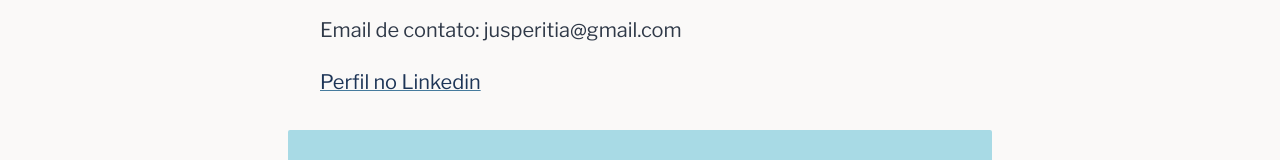
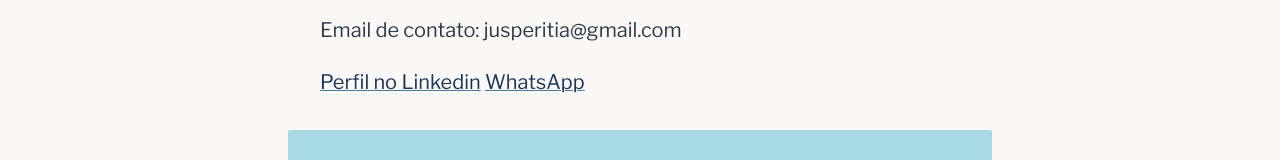
Before and after one commit to rgrcnh/peritia, a SvelteKit app: page /contact in a window 1280 px wide. Shown: the part 417-577 px from the top of the page. Built offline with nearby package versions, Linux system fonts and the light colour scheme.

Commit message:
alteracoes

```diff
--- a/src/routes/contact/+page.svelte
+++ b/src/routes/contact/+page.svelte
@@ -14,6 +14,7 @@
 <p>Email de contato: <bold>jusperitia@gmail.com</bold></p>
 
 <a href=https://br.linkedin.com/in/rogerio-cunha-1131ba>Perfil no Linkedin</a>
+<a href=https://wa.me/5521981257759>WhatsApp</a>
 
 
 <Callout>Informações Pessoais devem seguir o disposto na Lei de Geral de Proteção de Dados</Callout>
```
